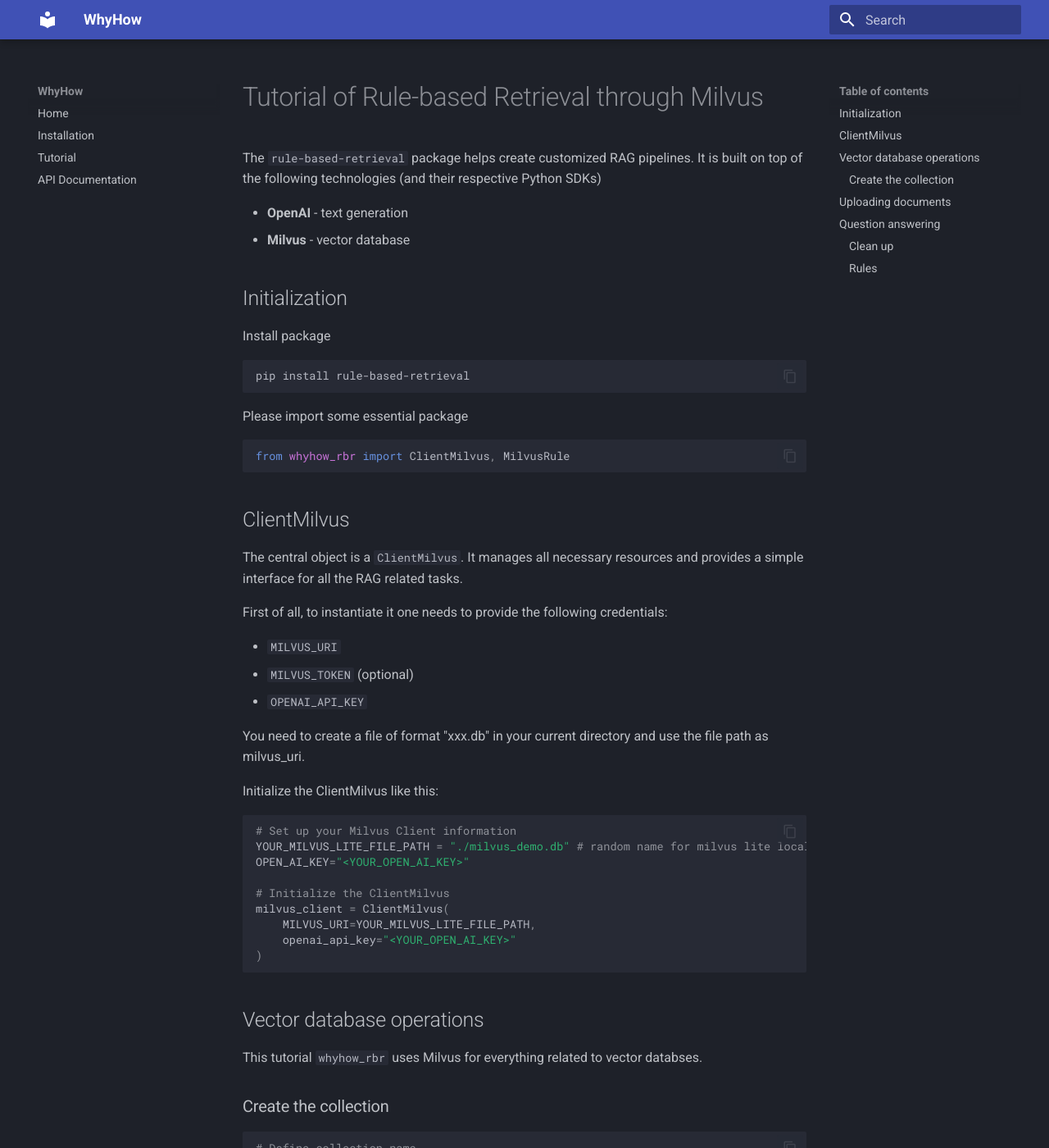
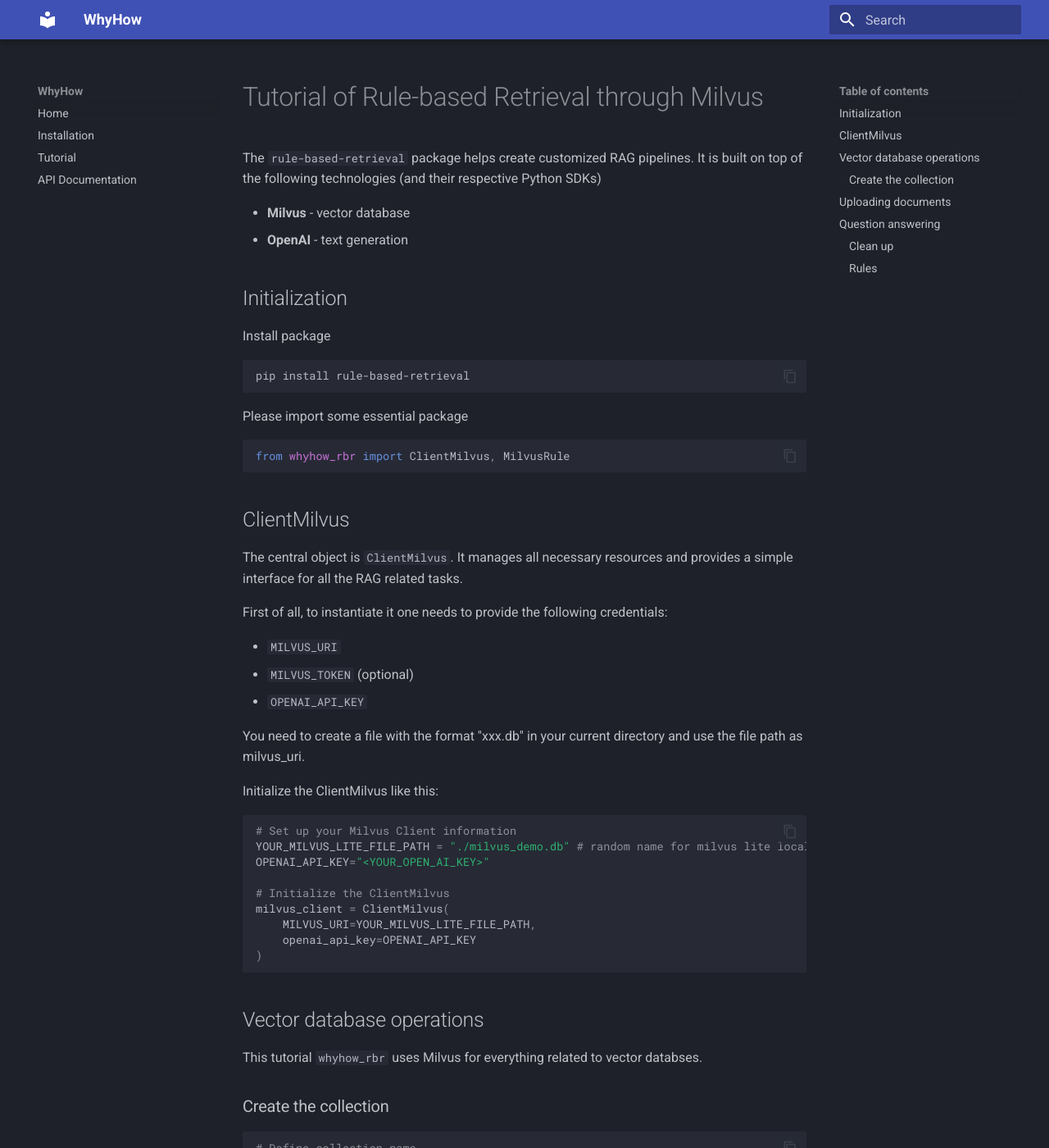
Before and after one commit to whyhow-ai/rule-based-retrieval, an MkDocs documentation site: the page built from docs/milvus.md, in a window 1280 px wide and 1400 px high. Shown: the whole window at 82% size. Built offline with MkDocs 1.6.1 and Material for MkDocs 9.7.7, drawn with Linux system fonts in a browser that asks for light colours.

Commit message:
latest version of integration with milvus

````diff
--- a/docs/milvus.md
+++ b/docs/milvus.md
@@ -3,8 +3,8 @@
 The `rule-based-retrieval` package helps create customized RAG pipelines. It is built on top
 of the following technologies (and their respective Python SDKs)
 
+- **Milvus** - vector database
 - **OpenAI** - text generation
-- **Milvus** - vector database
 
 ## Initialization
 
@@ -20,7 +20,7 @@ from whyhow_rbr import ClientMilvus, MilvusRule
 
 ## ClientMilvus
 
-The central object is a `ClientMilvus`. It manages all necessary resources
+The central object is `ClientMilvus`. It manages all necessary resources
 and provides a simple interface for all the RAG related tasks.
 
 First of all, to instantiate it one needs to provide the following
@@ -30,7 +30,7 @@ credentials:
 - `MILVUS_TOKEN` (optional)
 - `OPENAI_API_KEY`
 
-You need to create a file of format "xxx.db" in your current directory
+You need to create a file with the format "xxx.db" in your current directory
 and use the file path as milvus_uri.
 
 Initialize the ClientMilvus like this:
@@ -38,12 +38,12 @@ Initialize the ClientMilvus like this:
 ```python
 # Set up your Milvus Client information
 YOUR_MILVUS_LITE_FILE_PATH = "./milvus_demo.db" # random name for milvus lite local db
-OPEN_AI_KEY="<YOUR_OPEN_AI_KEY>"
+OPENAI_API_KEY="<YOUR_OPEN_AI_KEY>"
 
 # Initialize the ClientMilvus
 milvus_client = ClientMilvus(
     MILVUS_URI=YOUR_MILVUS_LITE_FILE_PATH,
-    openai_api_key="<YOUR_OPEN_AI_KEY>"
+    openai_api_key=OPENAI_API_KEY
 )
 ```
 
--- a/src/whyhow_rbr/__init__.py
+++ b/src/whyhow_rbr/__init__.py
@@ -1,5 +1,6 @@
 """SDK."""
 
+# TODO
 from whyhow_rbr.exceptions import (
     CollectionAlreadyExistsException,
     CollectionCreateFailureException,
@@ -9,8 +10,7 @@ from whyhow_rbr.exceptions import (
     OpenAIException,
 )
 from whyhow_rbr.rag import Client, Rule
-# TODO
-from src.whyhow_rbr.rag_milvus import ClientMilvus, MilvusRule
+from whyhow_rbr.rag_milvus import ClientMilvus, MilvusRule
 
 __version__ = "v0.1.4"
 __all__ = [
````
Also changed, not shown: 1 other file.
